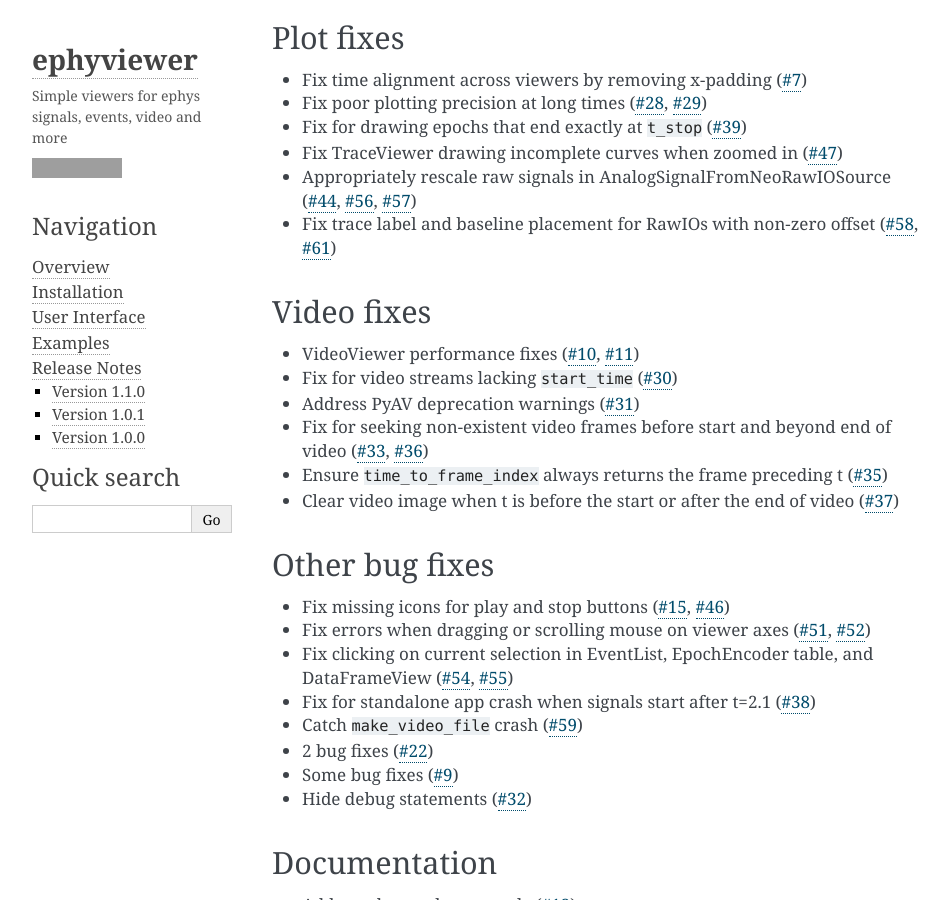
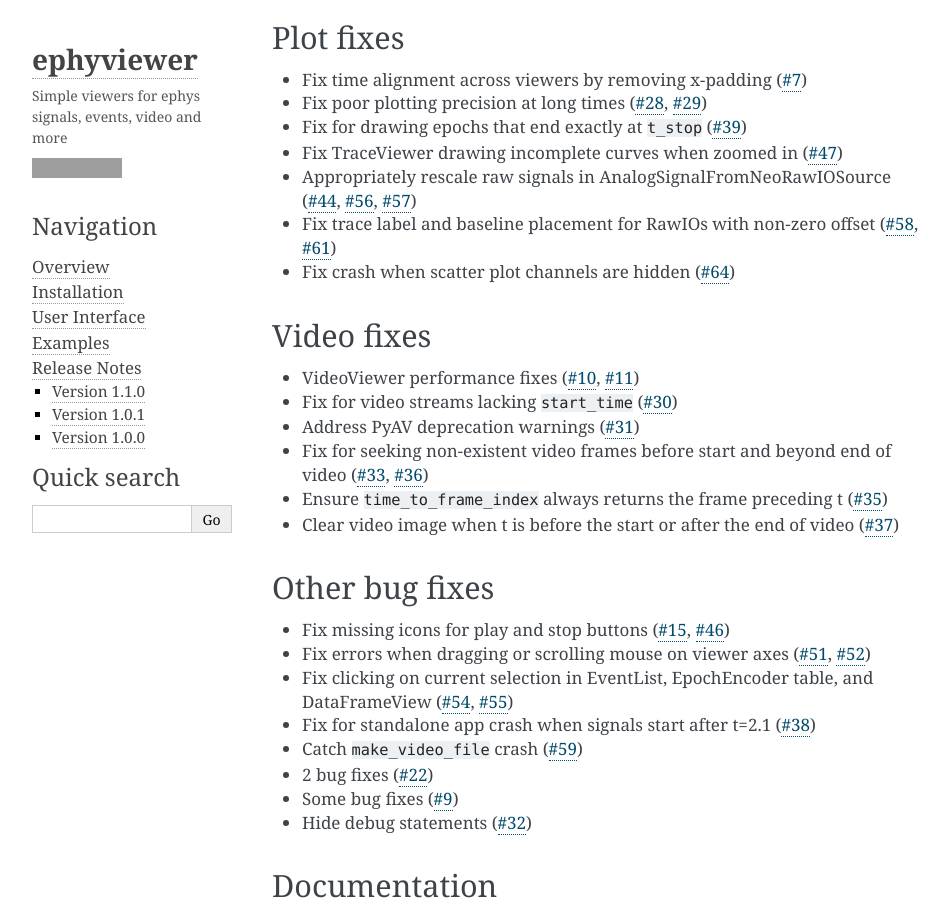
Before and after one commit to NeuralEnsemble/ephyviewer, a Sphinx documentation site: the page built from doc/releases/1.1.0.rst, in a window 1280 px wide and 900 px high, scrolled down 770 px, cut to the strip 0-900 px from the top of the window. Shown: the whole strip, without its empty margins (148-1097 px from the left). Built offline with Sphinx 7.4.7, drawn with Linux system fonts in a browser that asks for light colours; grey boxes are pictures that could not be loaded.

Commit message:
Update release notes

```diff
--- a/doc/releases/1.1.0.rst
+++ b/doc/releases/1.1.0.rst
@@ -85,6 +85,9 @@
   (`#58 <https://github.com/NeuralEnsemble/ephyviewer/pull/58>`__,
   `#61 <https://github.com/NeuralEnsemble/ephyviewer/pull/61>`__)
 
+* Fix crash when scatter plot channels are hidden
+  (`#64 <https://github.com/NeuralEnsemble/ephyviewer/pull/64>`__)
+
 Video fixes
 ...........
 
```
